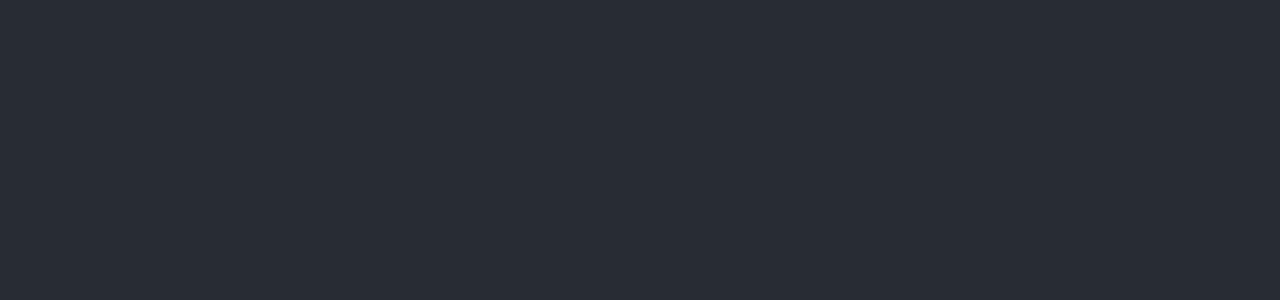
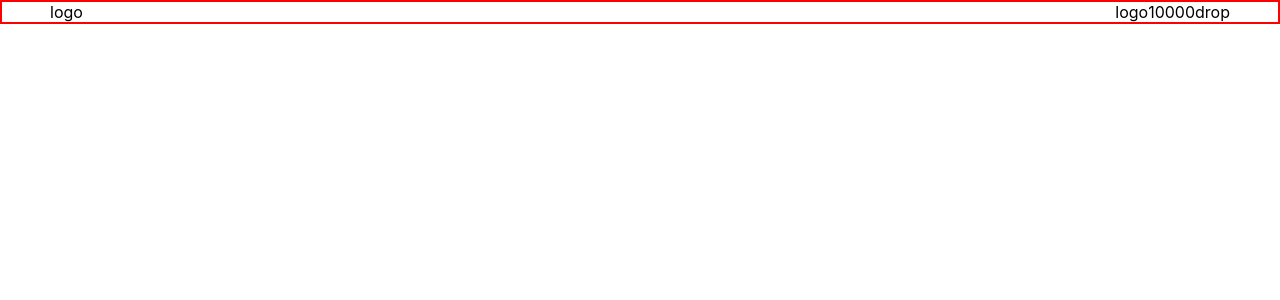
Before and after one commit to JairDev/aerolab-coding-challenge, a React (Vite) app: page / in a window 1280 px wide. Shown: the top 300 px of the page. Built offline with nearby package versions, Linux system fonts and the light colour scheme.

Commit message:
Create navbar structure

```diff
--- a/src/App.css
+++ b/src/App.css
@@ -1,42 +1,14 @@
-.App {
-  text-align: center;
+* {
+  box-sizing: border-box;
+  padding: 0;
+  margin: 0;
 }
 
-.App-logo {
-  height: 40vmin;
-  pointer-events: none;
+.App {
+
 }
 
-@media (prefers-reduced-motion: no-preference) {
-  .App-logo {
-    animation: App-logo-spin infinite 20s linear;
-  }
-}
 
 .App-header {
-  background-color: #282c34;
-  min-height: 100vh;
-  display: flex;
-  flex-direction: column;
-  align-items: center;
-  justify-content: center;
-  font-size: calc(10px + 2vmin);
-  color: white;
+
 }
-
-.App-link {
-  color: #61dafb;
-}
-
-@keyframes App-logo-spin {
-  from {
-    transform: rotate(0deg);
-  }
-  to {
-    transform: rotate(360deg);
-  }
-}
-
-button {
-  font-size: calc(10px + 2vmin);
-}
--- a/src/App.jsx
+++ b/src/App.jsx
@@ -1,14 +1,16 @@
-import { useState } from 'react'
-import './App.css'
+import { useState } from "react";
+import "./App.css";
+import Home from "./pages/Home/Home";
+import Layout from "./pages/Layout/Layout";
 
 function App() {
   return (
     <div className="App">
-      <header className="App-header">
-
-      </header>
+      <Layout>
+        <Home />
+      </Layout>
     </div>
-  )
+  );
 }
 
-export default App
+export default App;
--- /dev/null
+++ b/src/components/NavBar/NavBar.css
@@ -0,0 +1,8 @@
+.App-nav {
+  display: flex;
+  justify-content: space-between;
+}
+
+.App-nav-container-aerocoins {
+  display: flex;
+}
--- a/src/components/NavBar/NavBar.jsx
+++ b/src/components/NavBar/NavBar.jsx
@@ -1,5 +1,20 @@
+import "./NavBar.css"
+
 function NavBar() {
   return (
-    <div></div>
-  )
+    <header>
+      <nav className="App-nav">
+        <div className="App-nav-container-logo">logo</div>
+        <div className="App-nav-container-action">
+          <div className="App-nav-container-aerocoins">
+            <div className="aerocoins-logo">logo</div>
+            <div className="aerocoins-points">10000</div>
+            <div className="aerocoins-dropdown-icon">drop</div>
+          </div>
+        </div>
+      </nav>
+    </header>
+  );
 }
+
+export default NavBar;
--- a/src/pages/Home/Home.jsx
+++ b/src/pages/Home/Home.jsx
@@ -1,5 +1,9 @@
 function Home() {
   return (
-    <div></div>
-  )
+    <main>
+      <section className="landing"></section>
+    </main>
+  );
 }
+
+export default Home;
--- /dev/null
+++ b/src/pages/Layout/Layout.css
@@ -0,0 +1,4 @@
+.container {
+  border: 2px solid red;
+  padding: 0rem 3rem;
+}
--- a/src/pages/Layout/Layout.jsx
+++ b/src/pages/Layout/Layout.jsx
@@ -1,5 +1,13 @@
-function Layout() {
+import NavBar from "../../components/NavBar/NavBar"
+import "./Layout.css"
+
+function Layout({children}) {
   return (
-    <div></div>
+    <div className="container">
+      <NavBar/>
+      {children}
+    </div>
   )
 }
+
+export default Layout
```
